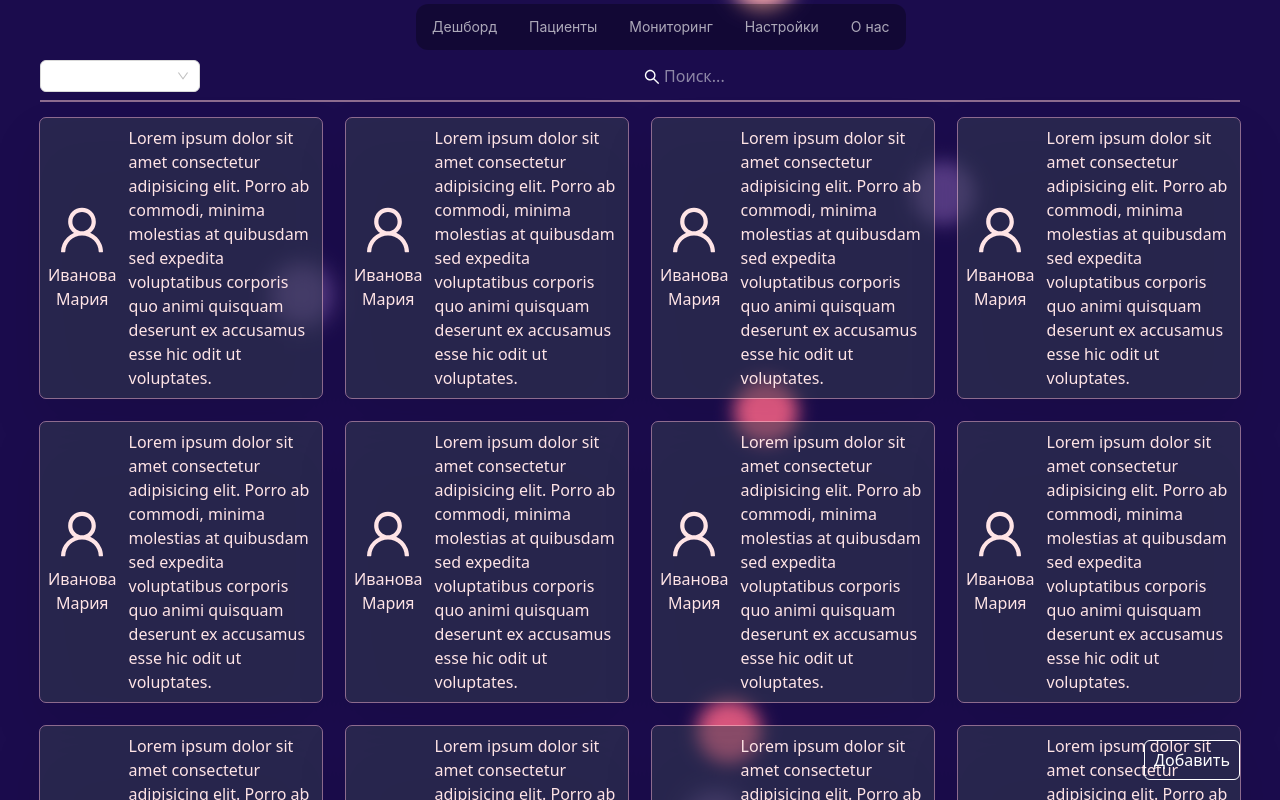
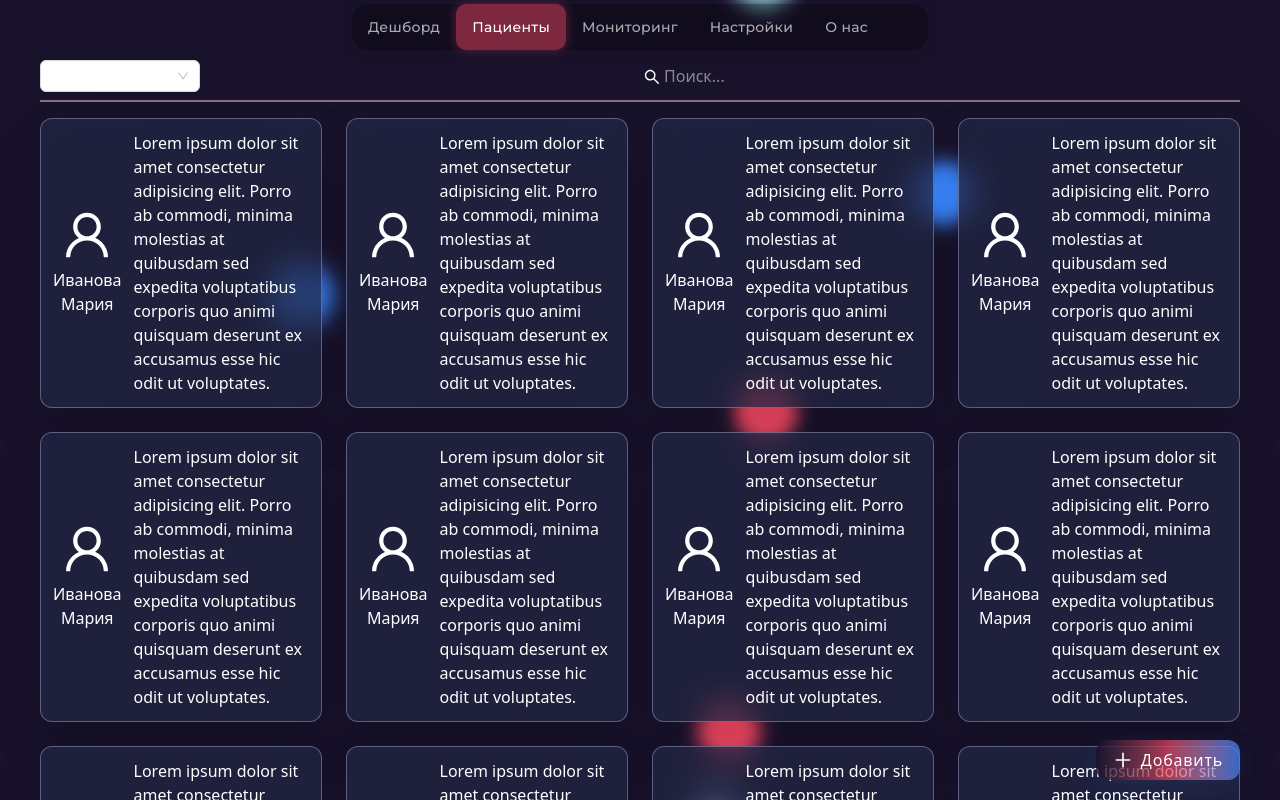
Before and after one commit to Vital-Scope/web-app, a React (Vite) app: page /patients in a window 1280 px wide. Built offline with nearby package versions, Linux system fonts and the light colour scheme; sample sign-in values are in the browser's storage.

Commit message:
fix the color palette

```diff
--- a/package.json
+++ b/package.json
@@ -11,6 +11,7 @@
   },
   "dependencies": {
     "@ant-design/icons": "^6.0.0",
+    "@ant-design/v5-patch-for-react-19": "^1.0.3",
     "@hookform/resolvers": "^5.2.1",
     "@tailwindcss/vite": "^4.1.11",
     "@tanstack/react-query": "^5.85.6",
--- a/src/App.tsx
+++ b/src/App.tsx
@@ -1,6 +1,7 @@
 import { RouterProvider } from "react-router-dom";
 import router from "./routes/router";
 import { QueryClient, QueryClientProvider } from "@tanstack/react-query";
+import '@ant-design/v5-patch-for-react-19';
 
 const queryClient = new QueryClient();
 
--- /dev/null
+++ b/src/components/button/Button.tsx
@@ -0,0 +1,24 @@
+interface Props {
+  onClick: () => void;
+}
+
+const Button: React.FC<Props> = ({ onClick }) => (
+  <button
+    onClick={onClick}
+  className="text-md fixed right-10 bottom-5 flex h-10 w-36 items-center justify-center rounded-xl border-0 bg-gradient-to-r from-[#18122bcc] via-[#E94560b3] to-[#3A86FFb3] font-md text-white shadow-[0_4px_24px_0_rgba(58,134,255,0.10)] transition-all duration-200 hover:scale-105 hover:cursor-pointer hover:shadow-[0_0_16px_4px_#E9456080,0_0_32px_8px_#3A86FF80] focus:outline-none"
+    style={{ letterSpacing: "0.05em" }}
+  >
+    <svg
+      className="mr-2 h-5 w-5"
+      fill="none"
+      stroke="currentColor"
+      strokeWidth="2"
+      viewBox="0 0 24 24"
+    >
+      <path strokeLinecap="round" strokeLinejoin="round" d="M12 4v16m8-8H4" />
+    </svg>
+    Добавить
+  </button>
+);
+
+export default Button;
--- /dev/null
+++ b/src/components/button/index.ts
@@ -0,0 +1 @@
+export { default as Button } from "./Button";
--- a/src/components/layout/Layout.tsx
+++ b/src/components/layout/Layout.tsx
@@ -5,11 +5,11 @@ import clsx from "clsx";
 
 const Layout = () => (
   <div className={clsx(styles.background)}>
-    <nav className="fixed top-1 left-1/2 z-40 w-md -translate-x-1/2">
+    <nav className="fixed top-1 left-1/2 z-40 -translate-x-1/2">
       <MenuBar />
     </nav>
-    {new Array(12).fill(0).map(() => (
-      <span className="absolute"></span>
+    {new Array(12).fill(0).map((_, idx) => (
+      <span key={idx} className="absolute"></span>
     ))}
     <div className="h-[calc(100vh-60px)] mt-[60px] overflow-y-auto px-10 pb-14 font-sans text-rose-300 overflow-auto">
       <Outlet />
--- a/src/components/layout/layout.module.scss
+++ b/src/components/layout/layout.module.scss
@@ -3,6 +3,7 @@
     transform: translate3d(0, 0, 1px) rotate(360deg);
   }
 }
+
 
 .background {
   position: fixed;
@@ -10,7 +11,7 @@
   height: 100vh;
   top: 0;
   left: 0;
-  background: #1b0c4d;
+  background: #18122B;
   overflow: hidden;
   overflow-y: hidden;
 }
@@ -28,8 +29,9 @@
   z-index: -1000;
 }
 
+// Мягкий розовый
 .background > span:nth-child(0) {
-  color: #e45a84;
+  color: #E94560;
   top: 79%;
   left: 77%;
   animation-duration: 249s;
@@ -37,8 +39,9 @@
   transform-origin: -11vw 5vh;
   box-shadow: 16vmin 0 2.651452832982032vmin currentColor;
 }
+// Светло-фиолетовый
 .background > span:nth-child(1) {
-  color: #ffacac;
+  color: #B8C1EC;
   top: 1%;
   left: 28%;
   animation-duration: 40s;
@@ -46,8 +49,9 @@
   transform-origin: 9vw 25vh;
   box-shadow: -16vmin 0 2.2932578455505546vmin currentColor;
 }
+// Голубой
 .background > span:nth-child(2) {
-  color: #583c87;
+  color: #3A86FF;
   top: 3%;
   left: 25%;
   animation-duration: 48s;
@@ -55,8 +59,9 @@
   transform-origin: -12vw -2vh;
   box-shadow: 16vmin 0 2.8213462369510167vmin currentColor;
 }
+// Бирюзовый
 .background > span:nth-child(3) {
-  color: #ffacac;
+  color: #8AC6D1;
   top: 77%;
   left: 25%;
   animation-duration: 32s;
@@ -64,8 +69,9 @@
   transform-origin: 16vw 19vh;
   box-shadow: -16vmin 0 2.101406102090254vmin currentColor;
 }
+// Светло-фиолетовый
 .background > span:nth-child(4) {
-  color: #583c87;
+  color: #B8C1EC;
   top: 44%;
   left: 89%;
   animation-duration: 28s;
@@ -73,8 +79,9 @@
   transform-origin: 12vw -15vh;
   box-shadow: -16vmin 0 2.7873746586861685vmin currentColor;
 }
+// Мягкий розовый
 .background > span:nth-child(5) {
-  color: #e45a84;
+  color: #E94560;
   top: 58%;
   left: 90%;
   animation-duration: 15s;
@@ -82,8 +89,9 @@
   transform-origin: -17vw -8vh;
   box-shadow: 16vmin 0 2.229574477167521vmin currentColor;
 }
+// Голубой
 .background > span:nth-child(6) {
-  color: #583c87;
+  color: #3A86FF;
   top: 17%;
   left: 84%;
   animation-duration: 239s;
@@ -91,8 +99,9 @@
   transform-origin: -14vw -6vh;
   box-shadow: -16vmin 0 2.2250223544383516vmin currentColor;
 }
+// Бирюзовый
 .background > span:nth-child(7) {
-  color: #ffacac;
+  color: #8AC6D1;
   top: 1%;
   left: 85%;
   animation-duration: 35s;
@@ -100,8 +109,9 @@
   transform-origin: -19vw 15vh;
   box-shadow: -16vmin 0 2.4869026750760024vmin currentColor;
 }
+// Светло-фиолетовый
 .background > span:nth-child(8) {
-  color: #583c87;
+  color: #B8C1EC;
   top: 52%;
   left: 55%;
   animation-duration: 142s;
@@ -109,8 +119,9 @@
   transform-origin: 15vw 19vh;
   box-shadow: -16vmin 0 2.9247431724535917vmin currentColor;
 }
+// Мягкий розовый
 .background > span:nth-child(9) {
-  color: #e45a84;
+  color: #E94560;
   top: 61%;
   left: 55%;
   animation-duration: 267s;
@@ -118,8 +129,9 @@
   transform-origin: -7vw -16vh;
   box-shadow: -16vmin 0 2.111163786121093vmin currentColor;
 }
+// Голубой
 .background > span:nth-child(10) {
-  color: #e45a84;
+  color: #3A86FF;
   top: 10%;
   left: 84%;
   animation-duration: 297s;
@@ -127,8 +139,9 @@
   transform-origin: 3vw -10vh;
   box-shadow: 16vmin 0 2.0724674255413067vmin currentColor;
 }
+// Бирюзовый
 .background > span:nth-child(11) {
-  color: #583c87;
+  color: #8AC6D1;
   top: 48%;
   left: 76%;
   animation-duration: 190s;
--- a/src/components/menu/MenuBar.tsx
+++ b/src/components/menu/MenuBar.tsx
@@ -2,7 +2,7 @@ import { Menu } from "antd";
 import "./menuBar.module.scss";
 import privateRoutes from "../../routes/privateRoutes";
 import { useCallback } from "react";
-import { useNavigate } from "react-router";
+import { useNavigate, useLocation } from "react-router";
 
 const menuItems = privateRoutes
   .filter((route) => route.isMenu)
@@ -14,17 +14,19 @@ const menuItems = privateRoutes
 
 const MenuBar: React.FC = () => {
   const navigate = useNavigate();
+  const location = useLocation();
   const onSelectHandler = useCallback((info: any) => {
     navigate(info.key);
-  }, []);
+  }, [navigate]);
 
   return (
     <Menu
       mode="horizontal"
       theme="dark"
-      className="rounded-xl !bg-black/30 select-none w-max"
+      className="rounded-xl !bg-black/30 select-non w-xl select-none"
       onSelect={onSelectHandler}
       items={menuItems}
+      selectedKeys={[location.pathname]}
     />
   );
 };
--- a/src/components/menu/menuBar.module.scss
+++ b/src/components/menu/menuBar.module.scss
@@ -1,6 +1,25 @@
 :global {
-  .ant-menu-item-selected {
-    background-color: #2f6faf71 !important;
+  .ant-menu {
+    font-family: 'Montserrat', Arial, sans-serif !important;
+    font-weight: 500;
+    letter-spacing: 0.02em;
+    background: #232946cc !important;
+    border-radius: 16px !important;
+    box-shadow: 0 2px 16px 0 #18122b30;
+  }
+  .ant-menu-item {
+    transition: box-shadow 0.2s, background 0.2s;
     border-radius: 10px !important;
   }
+  .ant-menu-item-selected {
+    background-color: #E9456080 !important;
+    color: #fff !important;
+    box-shadow: 0 0 8px 2px #E9456040;
+    border-radius: 10px !important;
+  }
+  .ant-menu-item:hover:not(.ant-menu-item-selected) {
+    background: #3A86FF33 !important;
+    box-shadow: 0 0 8px 2px #3A86FF33;
+    color: #fff !important;
+  }
 }
--- a/src/index.css
+++ b/src/index.css
@@ -1,3 +1,4 @@
+@import url('https://fonts.googleapis.com/css2?family=Montserrat:wght@500;700&display=swap');
 @import "tailwindcss";
 
 @layer utilities {
--- a/src/pages/patients/PatientsPage.tsx
+++ b/src/pages/patients/PatientsPage.tsx
@@ -1,9 +1,10 @@
-import { Button, Input, Modal, Select } from "antd";
+import { Select } from "antd";
 import { SearchOutlined } from "@ant-design/icons";
 import DashboardItem from "./ui/Item";
 import type { DefaultOptionType } from "antd/es/select";
 import { useState } from "react";
 import ModalForm from "./ui/ModalForm";
+import { Button } from "../../components/button";
 
 const filters = ["lastName", "firstName", "createdAt"] as const;
 type filtersType = (typeof filters)[number];
@@ -56,17 +57,12 @@ const PatientsPage = () => {
       </div>
       <div className="mt-2 mb-4 border-b-2 border-rose-200/50" />
       <div className="grid gap-6 md:grid-cols-3 lg:grid-cols-4">
-        {new Array(20).fill(0).map(() => (
-          <DashboardItem />
+        {new Array(20).fill(0).map((_, idx) => (
+          <DashboardItem key={idx}/>
         ))}
       </div>
       <ModalForm isOpen={isModalOpen} onClose={closeModal} />
-      <button
-        onClick={openModal}
-        className="bg-white-500/20 fixed right-10 bottom-5 h-10 w-24 rounded-md border-1 text-white transition-all hover:animate-pulse hover:cursor-pointer hover:text-white"
-      >
-        Добавить
-      </button>
+      <Button onClick={openModal} />
     </div>
   );
 };
--- a/src/pages/patients/ui/Item.tsx
+++ b/src/pages/patients/ui/Item.tsx
@@ -8,7 +8,7 @@ const DashboardItem = () => {
   return (
     <div
       className={clsx(
-        "grid cursor-pointer grid-cols-[1fr_3fr] items-center rounded-md bg-gray-700/50 p-2 text-rose-100 outline-1 outline-rose-200/50 drop-shadow-2xl transition-all",
+  "grid cursor-pointer grid-cols-[1fr_3fr] items-center rounded-xl bg-[#232946]/70 p-3 text-white border border-[#B8C1EC]/40 drop-shadow-2xl transition-all hover:bg-[#3A86FF]/20 hover:shadow-[0_0_16px_#E9456080] backdrop-blur-md",
         styles.animation,
       )}
     >
--- a/src/pages/patients/ui/ModalForm.tsx
+++ b/src/pages/patients/ui/ModalForm.tsx
@@ -33,12 +33,7 @@ const ModalForm: React.FC<Props> = ({ isOpen, onClose }) => {
 
   const onSubmit = (data: FormData) => {
     console.log(data);
-    reset({
-      age: null,
-      firstName: "",
-      information: "",
-      lastName: "",
-    });
+    reset();
     setAvatar(null);
   };
 
@@ -70,7 +65,7 @@ const ModalForm: React.FC<Props> = ({ isOpen, onClose }) => {
       onOk={handleSubmit(onSubmit)}
     >
       <form
-        className="mx-auto max-w-4xl rounded-lg bg-white p-8"
+        className="mx-auto max-w-4xl rounded-lg p-8"
         onSubmit={handleSubmit(onSubmit)}
       >
         <div className="mb-8 flex flex-col items-center">
```
Also changed, not shown: 2 other files (tests, documents, lock files or other folders).
